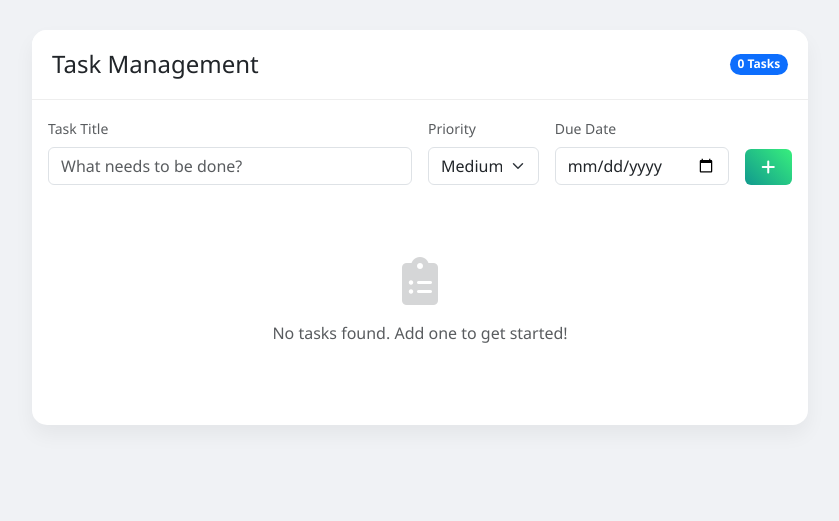
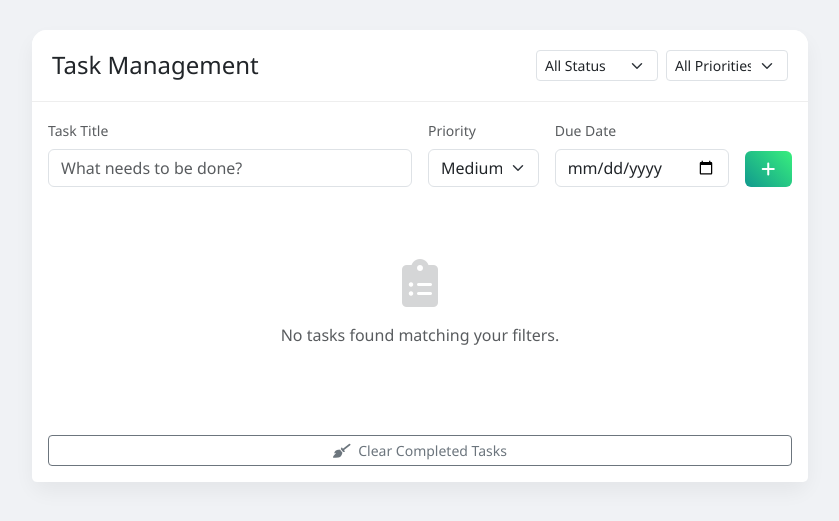
Before and after one commit to jayesh1407/devops-project, a Flask app: page / in a window 1280 px wide. Shown: the part 58-579 px from the top of the page, without its empty margins (220-1059 px from the left). Run offline with Flask 3, Linux system fonts and the light colour scheme.

Commit message:
Add Phase 2 features: Edit, Filter, Error Handling

```diff
--- a/app.py
+++ b/app.py
@@ -1,4 +1,4 @@
-from flask import Flask, render_template, request, redirect, url_for
+from flask import Flask, render_template, request, redirect, url_for, flash
 from flask_sqlalchemy import SQLAlchemy
 import os
 import requests
@@ -10,6 +10,7 @@ app = Flask(__name__)
 basedir = os.path.abspath(os.path.dirname(__file__))
 app.config['SQLALCHEMY_DATABASE_URI'] = 'sqlite:///' + os.path.join(basedir, 'todo.db')
 app.config['SQLALCHEMY_TRACK_MODIFICATIONS'] = False
+app.config['SECRET_KEY'] = 'devops-demo-secret-key' # Required for flash messages
 
 db = SQLAlchemy(app)
 
@@ -21,38 +22,114 @@ class Todo(db.Model):
     priority = db.Column(db.String(20), default='Medium')
     due_date = db.Column(db.String(20), nullable=True)
 
+# Error Handlers
+@app.errorhandler(404)
+def page_not_found(e):
+    return render_template('404.html'), 404
+
+@app.errorhandler(500)
+def internal_server_error(e):
+    return "Internal Server Error", 500
+
 # Routes
 @app.route('/')
 def index():
-    todo_list = Todo.query.all()
-    return render_template('index.html', todo_list=todo_list)
+    # Filtering Logic
+    status_filter = request.args.get('status')
+    priority_filter = request.args.get('priority')
+
+    query = Todo.query
+
+    if status_filter == 'active':
+        query = query.filter_by(complete=False)
+    elif status_filter == 'completed':
+        query = query.filter_by(complete=True)
+
+    if priority_filter and priority_filter != 'All':
+        query = query.filter_by(priority=priority_filter)
+
+    # Sort by complete (pending first) then priority (High > Medium > Low)
+    # This is a bit complex in SQL, so we'll sort in Python for this simple demo
+    todo_list = query.all()
+
+    priority_order = {'High': 0, 'Medium': 1, 'Low': 2}
+    todo_list.sort(key=lambda x: (x.complete, priority_order.get(x.priority, 3)))
+
+    return render_template('index.html', todo_list=todo_list, current_status=status_filter, current_priority=priority_filter)
 
 @app.route('/add', methods=['POST'])
 def add():
-    title = request.form.get('title')
-    priority = request.form.get('priority')
-    due_date = request.form.get('due_date')
+    try:
+        title = request.form.get('title')
+        priority = request.form.get('priority')
+        due_date = request.form.get('due_date')
 
-    if title:
-        new_todo = Todo(title=title, complete=False, priority=priority, due_date=due_date)
-        db.session.add(new_todo)
-        db.session.commit()
+        if title:
+            new_todo = Todo(title=title, complete=False, priority=priority, due_date=due_date)
+            db.session.add(new_todo)
+            db.session.commit()
+            flash('Task added successfully!', 'success')
+        else:
+            flash('Task title cannot be empty!', 'danger')
+    except Exception as e:
+        db.session.rollback()
+        flash(f'Error adding task: {str(e)}', 'danger')
+
     return redirect(url_for('index'))
 
 @app.route('/update/<int:todo_id>')
 def update(todo_id):
-    todo = Todo.query.filter_by(id=todo_id).first()
-    if todo:
-        todo.complete = not todo.complete
-        db.session.commit()
+    try:
+        todo = Todo.query.filter_by(id=todo_id).first()
+        if todo:
+            todo.complete = not todo.complete
+            db.session.commit()
+            status = "completed" if todo.complete else "active"
+            flash(f'Task marked as {status}!', 'info')
+    except Exception as e:
+        db.session.rollback()
+        flash(f'Error updating task: {str(e)}', 'danger')
+
+    return redirect(url_for('index'))
+
+@app.route('/edit/<int:todo_id>', methods=['POST'])
+def edit(todo_id):
+    try:
+        todo = Todo.query.get(todo_id)
+        if todo:
+            todo.title = request.form.get('title')
+            todo.priority = request.form.get('priority')
+            todo.due_date = request.form.get('due_date')
+            db.session.commit()
+            flash('Task updated successfully!', 'success')
+    except Exception as e:
+        db.session.rollback()
+        flash(f'Error editing task: {str(e)}', 'danger')
     return redirect(url_for('index'))
 
 @app.route('/delete/<int:todo_id>')
 def delete(todo_id):
-    todo = Todo.query.filter_by(id=todo_id).first()
-    if todo:
-        db.session.delete(todo)
+    try:
+        todo = Todo.query.filter_by(id=todo_id).first()
+        if todo:
+            db.session.delete(todo)
+            db.session.commit()
+            flash('Task deleted!', 'warning')
+    except Exception as e:
+        db.session.rollback()
+        flash(f'Error deleting task: {str(e)}', 'danger')
+
+    return redirect(url_for('index'))
+
+@app.route('/clear_completed', methods=['POST'])
+def clear_completed():
+    try:
+        Todo.query.filter_by(complete=True).delete()
         db.session.commit()
+        flash('All completed tasks cleared!', 'success')
+    except Exception as e:
+        db.session.rollback()
+        flash(f'Error clearing tasks: {str(e)}', 'danger')
     return redirect(url_for('index'))
 
 @app.route('/dashboard')
@@ -71,7 +148,7 @@ def dashboard():
             runs = data.get('workflow_runs', [])[:10] # Get last 10 runs
         else:
             runs = []
-            print(f"Error fetching GitHub data: {response.status_code}")
+            # flash(f'GitHub API Error: {response.status_code}', 'warning') # Optional: might be annoying
     except Exception as e:
         runs = []
         print(f"Exception: {e}")
--- a/templates/index.html
+++ b/templates/index.html
@@ -98,10 +98,37 @@
     </nav>
 
     <div class="container">
+        <!-- Flash Messages -->
+        {% with messages = get_flashed_messages(with_categories=true) %}
+        {% if messages %}
+        {% for category, message in messages %}
+        <div class="alert alert-{{ category }} alert-dismissible fade show" role="alert">
+            {{ message }}
+            <button type="button" class="btn-close" data-bs-dismiss="alert" aria-label="Close"></button>
+        </div>
+        {% endfor %}
+        {% endif %}
+        {% endwith %}
+
         <div class="card">
             <div class="card-header d-flex justify-content-between align-items-center">
                 <h4 class="mb-0">Task Management</h4>
-                <span class="badge bg-primary rounded-pill">{{ todo_list|length }} Tasks</span>
+
+                <!-- Filter Controls -->
+                <form action="/" method="get" class="d-flex gap-2">
+                    <select name="status" class="form-select form-select-sm" onchange="this.form.submit()">
+                        <option value="all" {% if current_status=='all' %}selected{% endif %}>All Status</option>
+                        <option value="active" {% if current_status=='active' %}selected{% endif %}>Active</option>
+                        <option value="completed" {% if current_status=='completed' %}selected{% endif %}>Completed
+                        </option>
+                    </select>
+                    <select name="priority" class="form-select form-select-sm" onchange="this.form.submit()">
+                        <option value="All" {% if current_priority=='All' %}selected{% endif %}>All Priorities</option>
+                        <option value="High" {% if current_priority=='High' %}selected{% endif %}>High</option>
+                        <option value="Medium" {% if current_priority=='Medium' %}selected{% endif %}>Medium</option>
+                        <option value="Low" {% if current_priority=='Low' %}selected{% endif %}>Low</option>
+                    </select>
+                </form>
             </div>
             <div class="card-body">
                 <form action="/add" method="post" class="row g-3 mb-4 align-items-end">
@@ -153,20 +180,79 @@
                                 </div>
                             </div>
                         </div>
-                        <a href="/delete/{{ todo.id }}" class="btn btn-sm btn-outline-danger border-0">
-                            <i class="fas fa-trash"></i>
-                        </a>
+                        <div>
+                            <!-- Edit Button (Triggers Modal) -->
+                            <button type="button" class="btn btn-sm btn-outline-primary border-0" data-bs-toggle="modal"
+                                data-bs-target="#editModal{{ todo.id }}">
+                                <i class="fas fa-edit"></i>
+                            </button>
+                            <a href="/delete/{{ todo.id }}" class="btn btn-sm btn-outline-danger border-0">
+                                <i class="fas fa-trash"></i>
+                            </a>
+                        </div>
+                    </div>
+
+                    <!-- Edit Modal -->
+                    <div class="modal fade" id="editModal{{ todo.id }}" tabindex="-1" aria-hidden="true">
+                        <div class="modal-dialog">
+                            <div class="modal-content">
+                                <div class="modal-header">
+                                    <h5 class="modal-title">Edit Task</h5>
+                                    <button type="button" class="btn-close" data-bs-dismiss="modal"
+                                        aria-label="Close"></button>
+                                </div>
+                                <form action="/edit/{{ todo.id }}" method="post">
+                                    <div class="modal-body">
+                                        <div class="mb-3">
+                                            <label class="form-label">Task Title</label>
+                                            <input type="text" name="title" class="form-control"
+                                                value="{{ todo.title }}" required>
+                                        </div>
+                                        <div class="mb-3">
+                                            <label class="form-label">Priority</label>
+                                            <select name="priority" class="form-select">
+                                                <option value="High" {% if todo.priority=='High' %}selected{% endif %}>
+                                                    High</option>
+                                                <option value="Medium" {% if todo.priority=='Medium' %}selected{% endif
+                                                    %}>Medium</option>
+                                                <option value="Low" {% if todo.priority=='Low' %}selected{% endif %}>Low
+                                                </option>
+                                            </select>
+                                        </div>
+                                        <div class="mb-3">
+                                            <label class="form-label">Due Date</label>
+                                            <input type="date" name="due_date" class="form-control"
+                                                value="{{ todo.due_date }}">
+                                        </div>
+                                    </div>
+                                    <div class="modal-footer">
+                                        <button type="button" class="btn btn-secondary"
+                                            data-bs-dismiss="modal">Close</button>
+                                        <button type="submit" class="btn btn-primary">Save changes</button>
+                                    </div>
+                                </form>
+                            </div>
+                        </div>
                     </div>
                     {% else %}
                     <div class="text-center py-5 text-muted">
                         <i class="fas fa-clipboard-list fa-3x mb-3 opacity-25"></i>
-                        <p>No tasks found. Add one to get started!</p>
+                        <p>No tasks found matching your filters.</p>
                     </div>
                     {% endfor %}
                 </div>
             </div>
+            <div class="card-footer bg-white border-top-0 pb-3">
+                <form action="/clear_completed" method="post">
+                    <button type="submit" class="btn btn-outline-secondary btn-sm w-100">
+                        <i class="fas fa-broom me-1"></i> Clear Completed Tasks
+                    </button>
+                </form>
+            </div>
         </div>
     </div>
+
+    <script src="https://cdn.jsdelivr.net/npm/bootstrap@5.3.0/dist/js/bootstrap.bundle.min.js"></script>
 </body>
 
 </html>
```
Also changed, not shown: templates/404.html (added, +49 -0 lines), tests/test_app.py (+42 -22 lines), README.md, todo.db.
